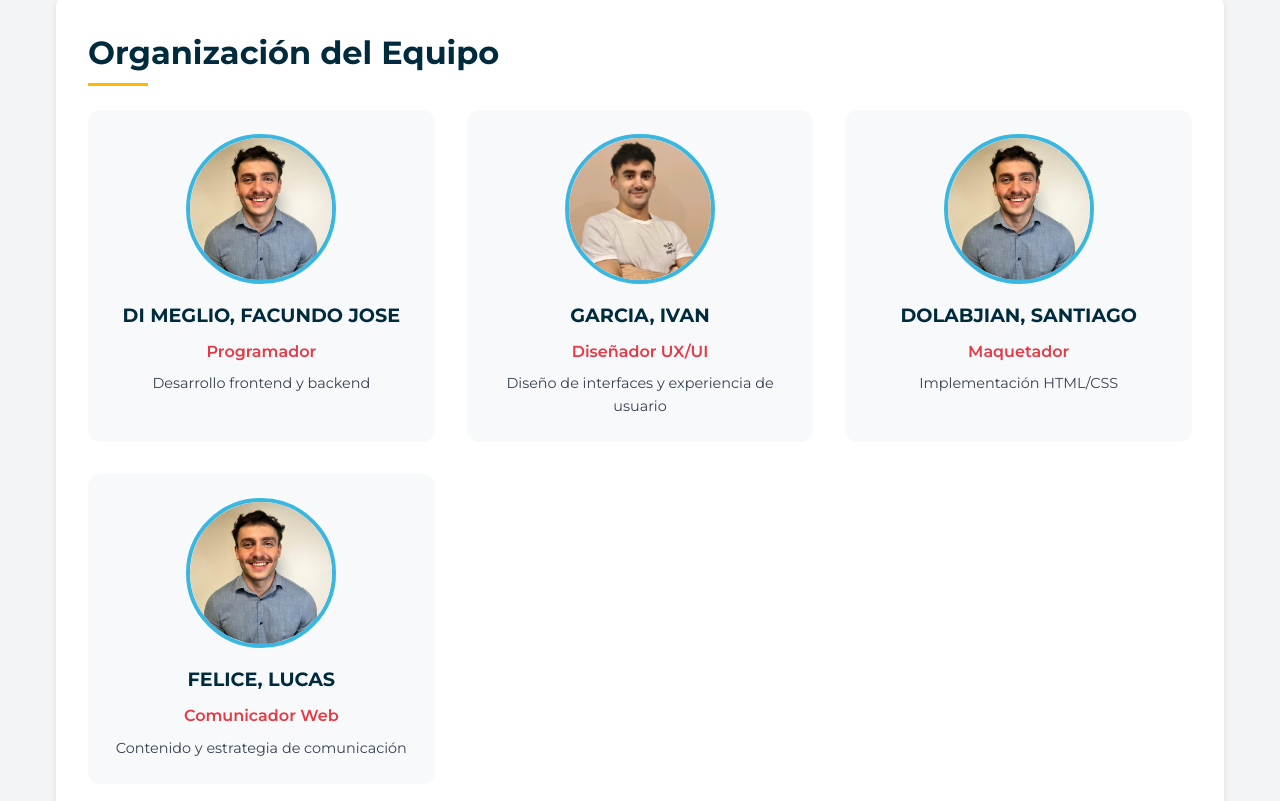
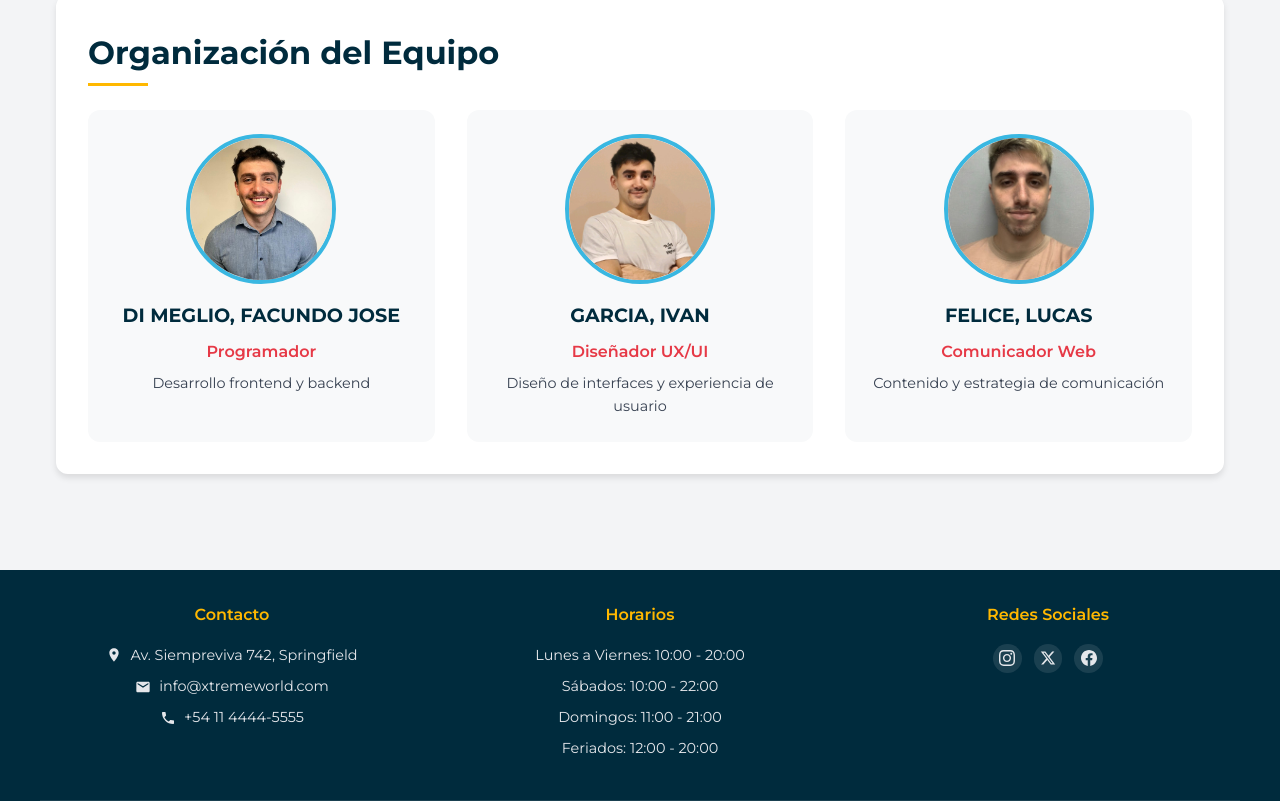
Before and after one commit to facundodimeglio/ParqueTematicoG1, a plain HTML site: page pages/avances.html in a window 1280 px wide. Shown: the part 2899-3700 px from the top of the page. Drawn offline with nearby package versions, Linux system fonts and the light colour scheme.

Commit message:
se modifican imagenes

```diff
--- a/pages/avances.html
+++ b/pages/avances.html
@@ -155,16 +155,7 @@
 
                 <div class="team-member">
                     <div class="member-image">
-                        <img src="../images/di-meglio-foto.jpeg" alt="Santiago Dolabjian">
-                    </div>
-                    <h3>DOLABJIAN, SANTIAGO</h3>
-                    <p class="role">Maquetador</p>
-                    <p class="tasks">Implementación HTML/CSS</p>
-                </div>
-
-                <div class="team-member">
-                    <div class="member-image">
-                        <img src="../images/di-meglio-foto.jpeg" alt="Lucas Felice">
+                        <img src="../images/felice-lucas-foto.jpeg" alt="Lucas Felice">
                     </div>
                     <h3>FELICE, LUCAS</h3>
                     <p class="role">Comunicador Web</p>
```
